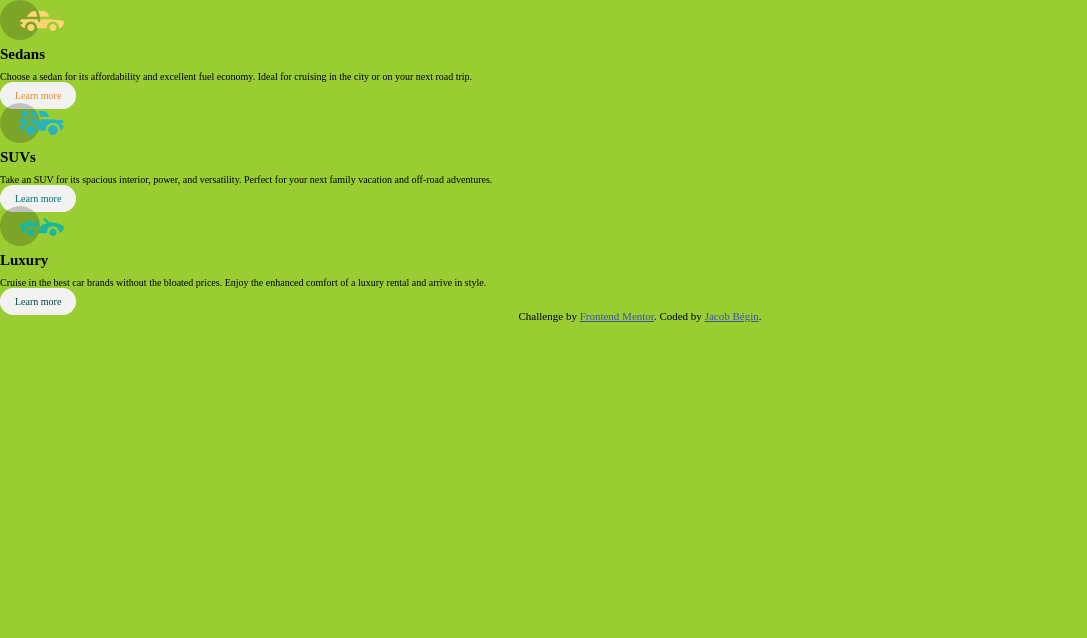
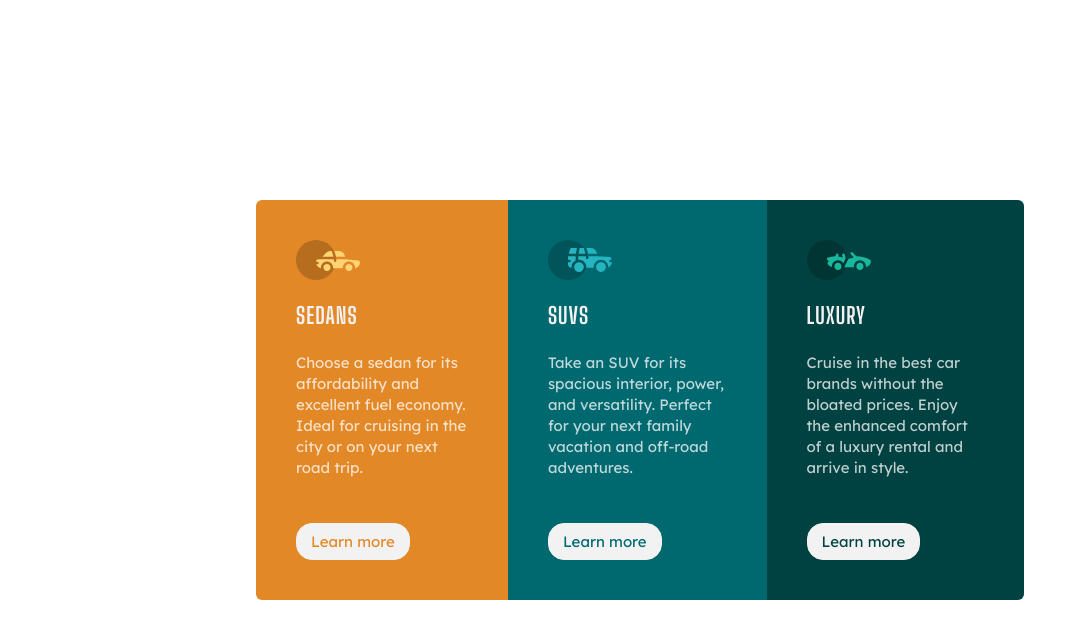
Before and after one commit to Zestios/Coding-Test, a plain HTML site: page index.html in a window 1280 px wide. Shown: the whole page, without its empty margins (0-1087 px from the left). Drawn offline with Linux system fonts and the light colour scheme.

Commit message:
Style cards
This commit styles the cards and their content.

```diff
--- a/index.html
+++ b/index.html
@@ -54,10 +54,5 @@
       <a class="btn" href="#">Learn more</a>
     </div>
   </section>
-
-  <div class="attribution">
-    Challenge by <a href="https://www.frontendmentor.io?ref=challenge" target="_blank">Frontend Mentor</a>.
-    Coded by <a href="#">Jacob Bégin</a>.
-  </div>
 </body>
 </html>
--- a/styles.css
+++ b/styles.css
@@ -24,17 +24,20 @@ html {
 }
 
 html, body {
-  /* font-family: 'Roboto', sans-serif; */
+  font-family: 'Lexend Deca', sans-serif;
   line-height: 1.4;
-  background-color: yellowgreen;
+}
+
+body {
+  font-size: 1.5rem;
+  font-weight: 400;
+  min-height: 100vh;
+  display: flex;
+  align-items: center;
 }
 
 ul {
   list-style: none;
-}
-
-p {
-  margin: 5px 0;
 }
 
 img {
@@ -43,15 +46,60 @@ img {
 
 
 /* Sections, boxes, wrappers */
-
+.wrapper {
+  display: flex;
+  width: 60%;
+  margin: 0 auto;
+  border-radius: 6px;
+  overflow: hidden;
+}
 
 
 /* Card styling */
+.card {
+  padding: 4rem;
+  display: flex;
+  flex-direction: column;
+  align-items: flex-start;
+  justify-content: space-between;
+  height: 400px;
+}
 
+.card--1 {
+  background-color: var(--color-primary);
+}
+
+.card--2 {
+  background-color: var(--color-secondary);
+}
+
+.card--3 {
+  background-color: var(--color-tertiary);
+}
+
+.card h2 {
+  color: var(--color-light-gray);
+  font-family: 'Big Shoulders Display', sans-serif;
+  font-weight: 700;
+  text-transform: uppercase;
+  letter-spacing: 1px;
+}
+
+.card p {
+  color: var(--color-white-trsp);
+}
+
+.card__content {
+  display: flex;
+  flex-direction: column;
+  align-items: flex-start;
+  gap: 2rem;
+}
 
 
 /* Buttons styling */
 .card .btn {
+  display: inline-block;
   text-decoration: none;
   background-color: var(--color-light-gray);
   border: 1px solid var(--color-light-gray);
@@ -77,14 +125,3 @@ img {
   border: 1px solid var(--color-light-gray);
   transition: all .3s;
 }
-
-
-/* Attribution */
-.attribution {
-  font-size: 11px;
-  text-align: center;
-}
-
-.attribution a {
-  color: hsl(228, 45%, 44%);
-}
```
